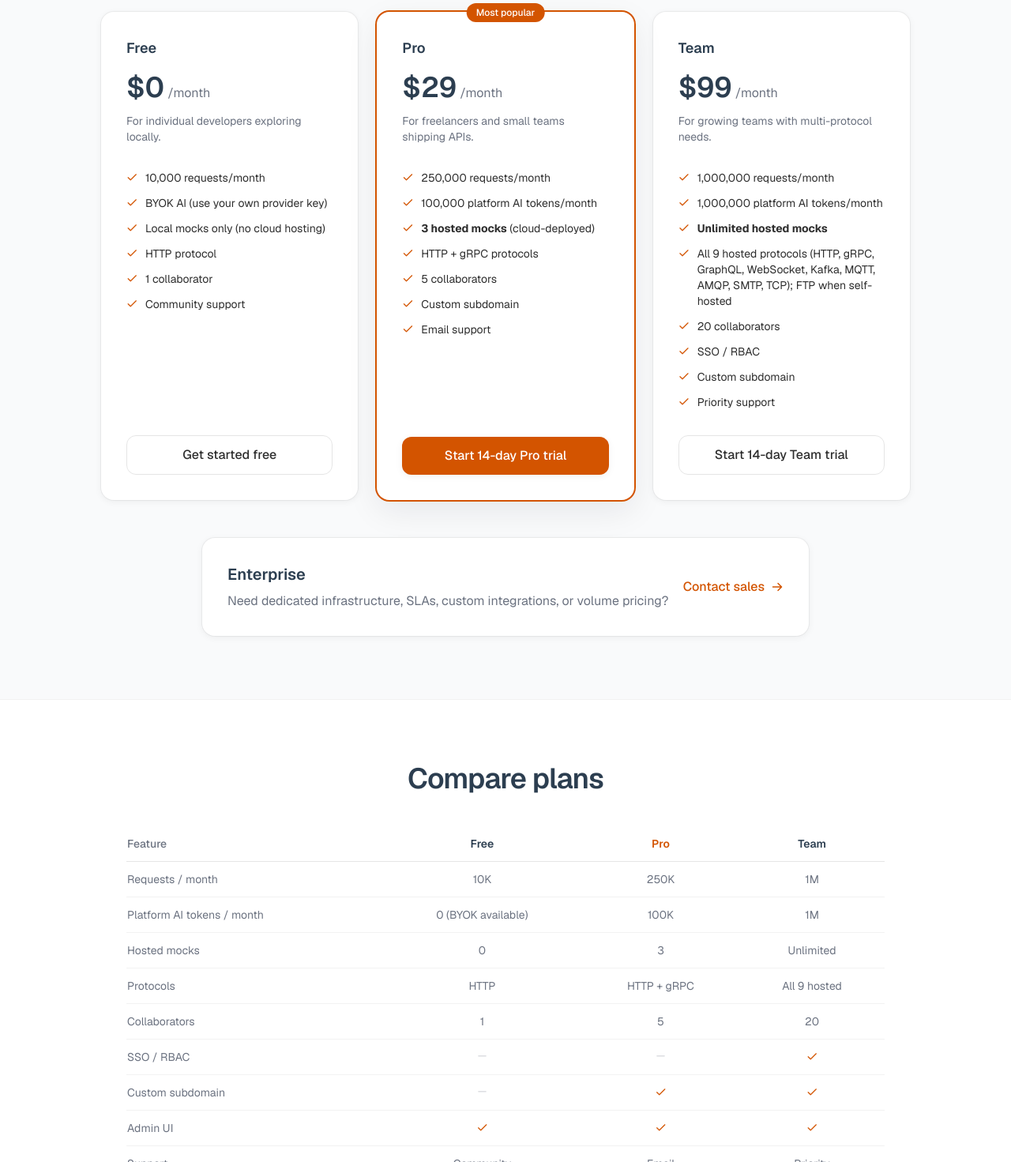
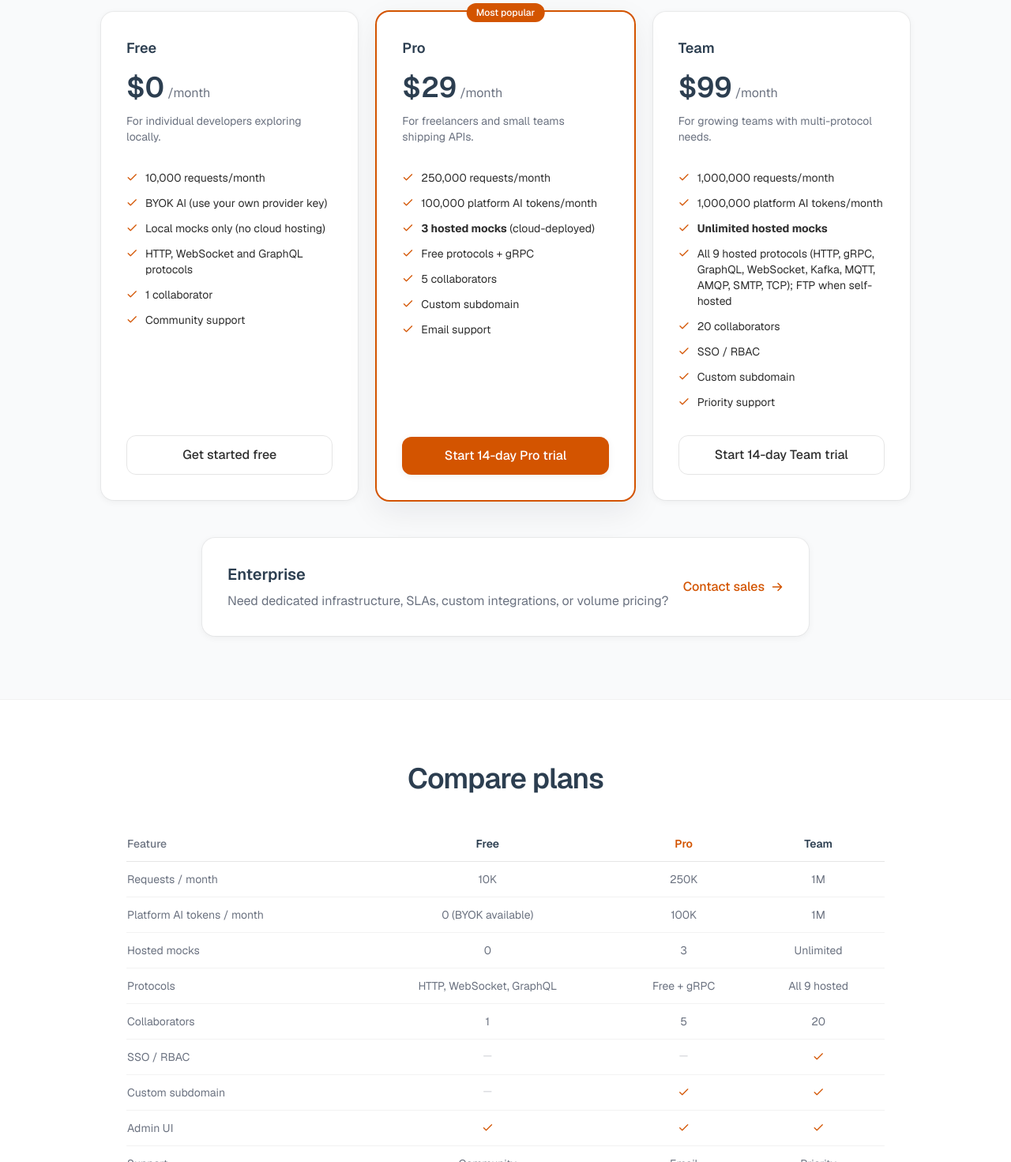
Before and after one commit to SaaSy-Solutions/mockforge.dev, a website: page pricing.html in a window 1280 px wide. Shown: the part 303-1774 px from the top of the page at 79% size. Drawn offline with nearby package versions, Linux system fonts and the light colour scheme.

Commit message:
fix(site): correct per-plan protocols and describe MFA as TOTP

```diff
--- a/pricing.html
+++ b/pricing.html
@@ -208,7 +208,7 @@
               <li class="flex items-start gap-2.5"><i class="ph-bold ph-check text-brand-orange mt-0.5"></i><span>10,000 requests/month</span></li>
               <li class="flex items-start gap-2.5"><i class="ph-bold ph-check text-brand-orange mt-0.5"></i><span>BYOK AI (use your own provider key)</span></li>
               <li class="flex items-start gap-2.5"><i class="ph-bold ph-check text-brand-orange mt-0.5"></i><span>Local mocks only (no cloud hosting)</span></li>
-              <li class="flex items-start gap-2.5"><i class="ph-bold ph-check text-brand-orange mt-0.5"></i><span>HTTP protocol</span></li>
+              <li class="flex items-start gap-2.5"><i class="ph-bold ph-check text-brand-orange mt-0.5"></i><span>HTTP, WebSocket and GraphQL protocols</span></li>
               <li class="flex items-start gap-2.5"><i class="ph-bold ph-check text-brand-orange mt-0.5"></i><span>1 collaborator</span></li>
               <li class="flex items-start gap-2.5"><i class="ph-bold ph-check text-brand-orange mt-0.5"></i><span>Community support</span></li>
             </ul>
@@ -234,7 +234,7 @@
               <li class="flex items-start gap-2.5"><i class="ph-bold ph-check text-brand-orange mt-0.5"></i><span>250,000 requests/month</span></li>
               <li class="flex items-start gap-2.5"><i class="ph-bold ph-check text-brand-orange mt-0.5"></i><span>100,000 platform AI tokens/month</span></li>
               <li class="flex items-start gap-2.5"><i class="ph-bold ph-check text-brand-orange mt-0.5"></i><span><strong>3 hosted mocks</strong> (cloud-deployed)</span></li>
-              <li class="flex items-start gap-2.5"><i class="ph-bold ph-check text-brand-orange mt-0.5"></i><span>HTTP + gRPC protocols</span></li>
+              <li class="flex items-start gap-2.5"><i class="ph-bold ph-check text-brand-orange mt-0.5"></i><span>Free protocols + gRPC</span></li>
               <li class="flex items-start gap-2.5"><i class="ph-bold ph-check text-brand-orange mt-0.5"></i><span>5 collaborators</span></li>
               <li class="flex items-start gap-2.5"><i class="ph-bold ph-check text-brand-orange mt-0.5"></i><span>Custom subdomain</span></li>
               <li class="flex items-start gap-2.5"><i class="ph-bold ph-check text-brand-orange mt-0.5"></i><span>Email support</span></li>
@@ -316,8 +316,8 @@
               </tr>
               <tr class="border-b border-black/5">
                 <td class="py-3 pr-4">Protocols</td>
-                <td class="text-center py-3 px-4">HTTP</td>
-                <td class="text-center py-3 px-4">HTTP + gRPC</td>
+                <td class="text-center py-3 px-4">HTTP, WebSocket, GraphQL</td>
+                <td class="text-center py-3 px-4">Free + gRPC</td>
                 <td class="text-center py-3 px-4">All 9 hosted</td>
               </tr>
               <tr class="border-b border-black/5">
```
Also changed, not shown: src/pages/pricing.html (+4 -4 lines), src/pages/trust.html (+2 -2 lines), trust.html (+2 -2 lines).
